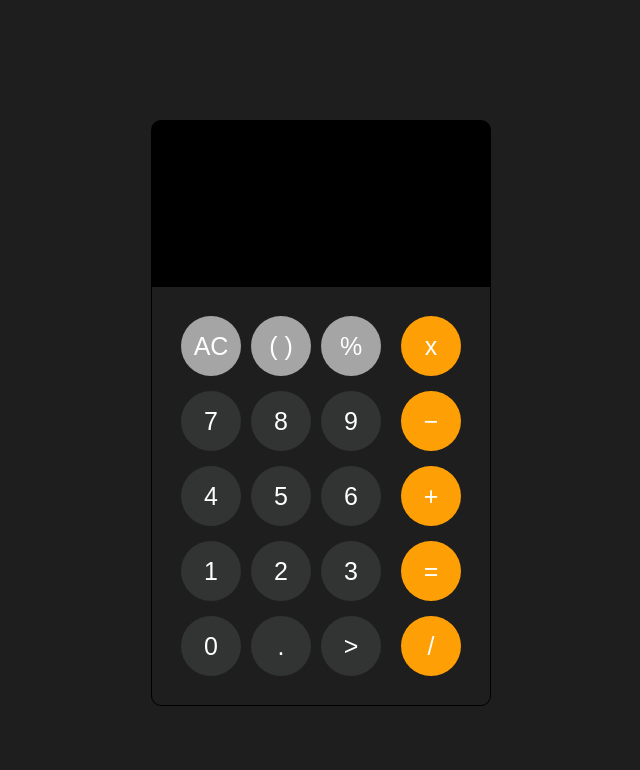
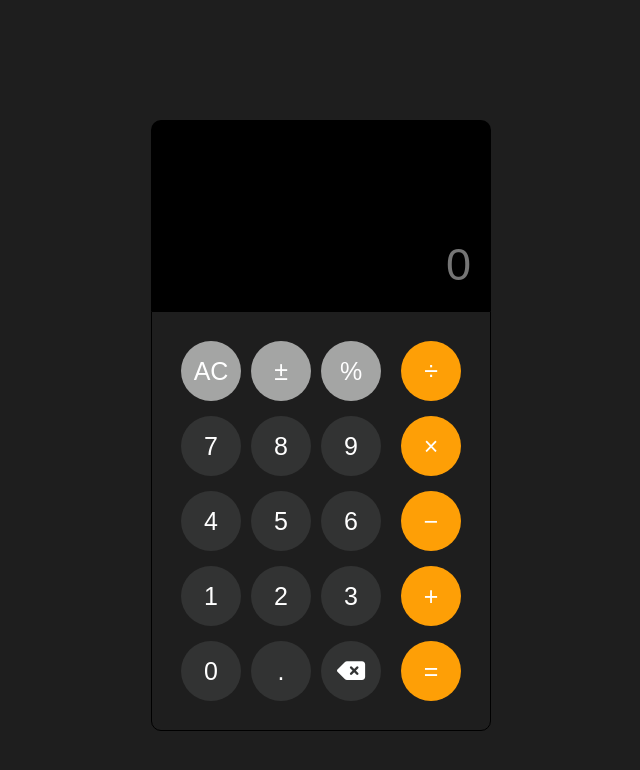
Before and after one commit to iamtowbee/CalcWho, a plain HTML site: page index.html in a window 1280 px wide. Shown: the whole page, without its empty margins (319-959 px from the left). Drawn offline with Linux system fonts and the light colour scheme.

Commit message:
Fix display screen position

```diff
--- a/index.css
+++ b/index.css
@@ -1,3 +1,5 @@
+@import url('https://fonts.googleapis.com/css2?family=Rubik:wght@300&display=swap');
+
 * {
   margin: 0;
   padding: 0;
@@ -20,6 +22,7 @@ body {
   justify-content: center;
   align-items: center;
   background-color: var(--bg-color1);
+  font-family: 'Rubik', sans-serif;
 }
 
 .calculator {
@@ -37,13 +40,19 @@ body {
   width: 30rem;
   outline: none;
   border: none;
-  height: 50rem;
+  height: 30rem;
   color: var(--display-text);
   font-size: 4.5rem;
   text-align: right;
   padding: 2rem;
-  margin-bottom: 10rem;
+  margin: 15rem 0 0 0;
   align-self: left;
+}
+
+input[type=number], input[type=number]::-webkit-inner-spin-button,
+input[type=number]::-webkit-outer-spin-button {
+  -webkit-appearance: none;
+  margin: 0;
 }
 
 .allBtns {
--- a/index.html
+++ b/index.html
@@ -4,17 +4,20 @@
     <meta charset="UTF-8">
     <meta name="viewport" content="width=device-width, initial-scale=1.0">
     <link rel="stylesheet" href="index.css">
+    <link rel="stylesheet" href="https://cdnjs.cloudflare.com/ajax/libs/font-awesome/6.4.2/css/all.min.css"
+      integrity="sha512-z3gLpd7yknf1YoNbCzqRKc4qyor8gaKU1qmn+CShxbuBusANI9QpRohGBreCFkKxLhei6S9CQXFEbbKuqLg0DA=="
+      crossorigin="anonymous" referrerpolicy="no-referrer" />
     <title>CalcWho - JS Calculator</title>
   </head>
   <body>
     <div class="calculator">
-        <input id="display">
+        <input type="number" id="display" placeholder="0" disabled/>
         <div class="allBtns">
           <div class="col">
             <div class="row">
               <!-- AC, (), % -->
               <button class="btn btnGrey">AC</button>
-              <button class="btn btnGrey">( )</button>
+              <button class="btn btnGrey">±</button>
               <button class="btn btnGrey">%</button>
             </div>
             <div class="row">
@@ -39,16 +42,16 @@
               <!-- 0, ., <= -->
               <button class="btn btnNormal" id="zeroBtn">0</button>
               <button class="btn btnNormal" id="dotBtn">.</button>
-              <button class="btn btnNormal" id="delBtn">&gt;</button>
+              <button class="btn btnNormal" id="delBtn"><i class="fa-solid fa-delete-left"></i></button>
             </div>
           </div>
           <div class="col">
             <!-- /* - */ -->
-            <button class="btn btnOrange" id="timesBtn">x</button>
+            <button class="btn btn btnOrange" id="divideBtn">÷</button>
+            <button class="btn btnOrange" id="timesBtn">×</button>
             <button class="btn btnOrange" id="minusBtn">−</button>
             <button class="btn btnOrange" id="plusBtn">+</button>
             <button class="btn btnOrange" id="equalsBtn">=</button>
-            <button class="btn btn btnOrange" id="divideBtn">/</button>
           </div>
         </div>
     </div>
```
